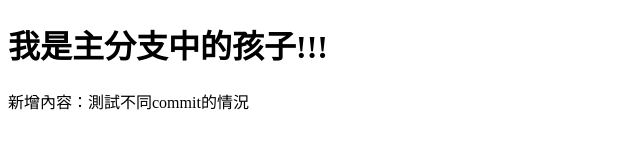
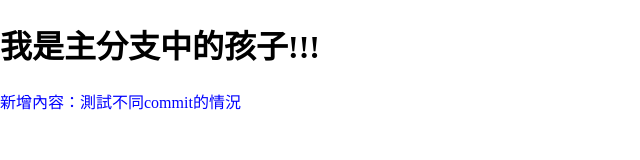
Before and after one commit to violet120/git-sub-module, a plain HTML site: page index.html in a window 1280 px wide. Shown: the whole page, without its empty margins (0-640 px from the left). Drawn offline with Linux system fonts and the light colour scheme.

Commit message:
add color

```diff
--- a/index.html
+++ b/index.html
@@ -4,6 +4,7 @@
   <meta charset="UTF-8">
   <meta http-equiv="X-UA-Compatible" content="IE=edge">
   <meta name="viewport" content="width=device-width, initial-scale=1.0">
+  <link rel="stylesheet" href="./style.css">
   <title>Document</title>
 </head>
 <body>
--- a/style.css
+++ b/style.css
@@ -1,3 +1,7 @@
 body {
   margin: 0;
 }
+
+p {
+  color: blue;
+}
```
